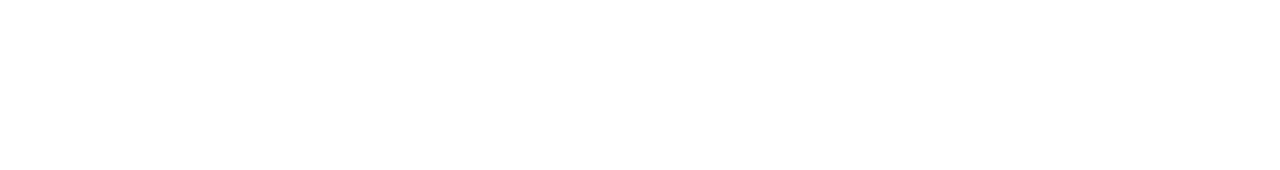
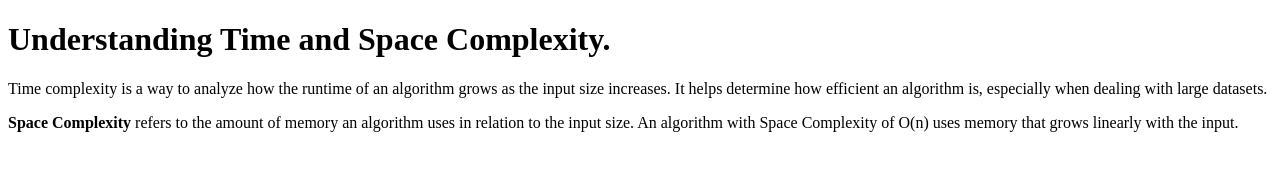
Before and after one commit to acciojob/time-and-space-complexity-SAHILDWIVEDI1232, a website: page main.html in a window 1280 px wide. Drawn offline with Linux system fonts and the light colour scheme.

Commit message:
created a submission

```diff
--- a/main.html
+++ b/main.html
@@ -3,11 +3,22 @@
 <html>
 
 <head>
+	<title>HTML Document Creation: Time and Space Complexity</title>
 	<link rel="stylesheet" href="styles.css">
 </head>
 
 <body>
 	<!-- the entire body must be written by student -->
+	<h1>
+		Understanding Time and Space Complexity.
+	</h1>
+	 <p>
+    Time complexity is a way to analyze how the runtime of an algorithm grows as the input size increases. It helps determine how efficient an algorithm is, especially when dealing with large datasets.
+  </p>
+	<p>
+    <b>Space Complexity</b> refers to the amount of memory an algorithm uses in relation to the input size. An algorithm with Space Complexity of O(n) uses memory that grows linearly with the input.
+  </p>
+
     <script type="text/javascript" src="./script.js">
 </script>
 
```
